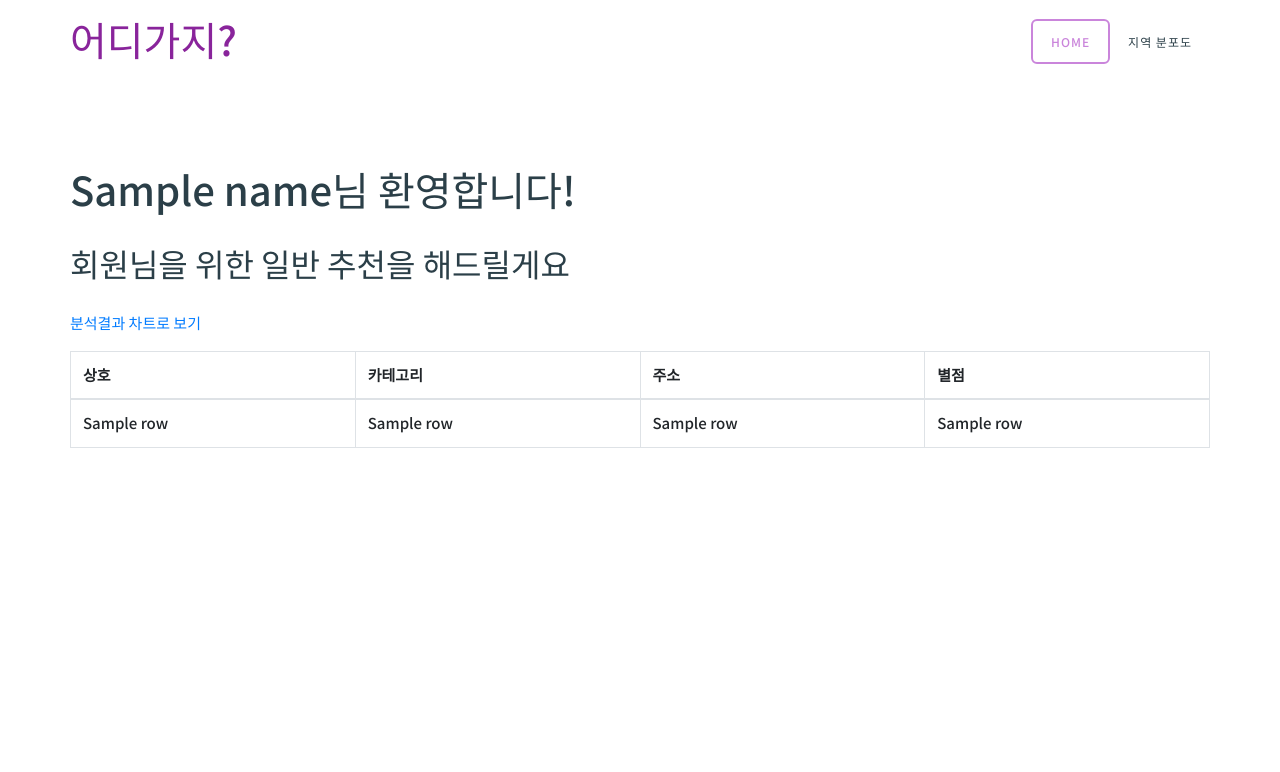
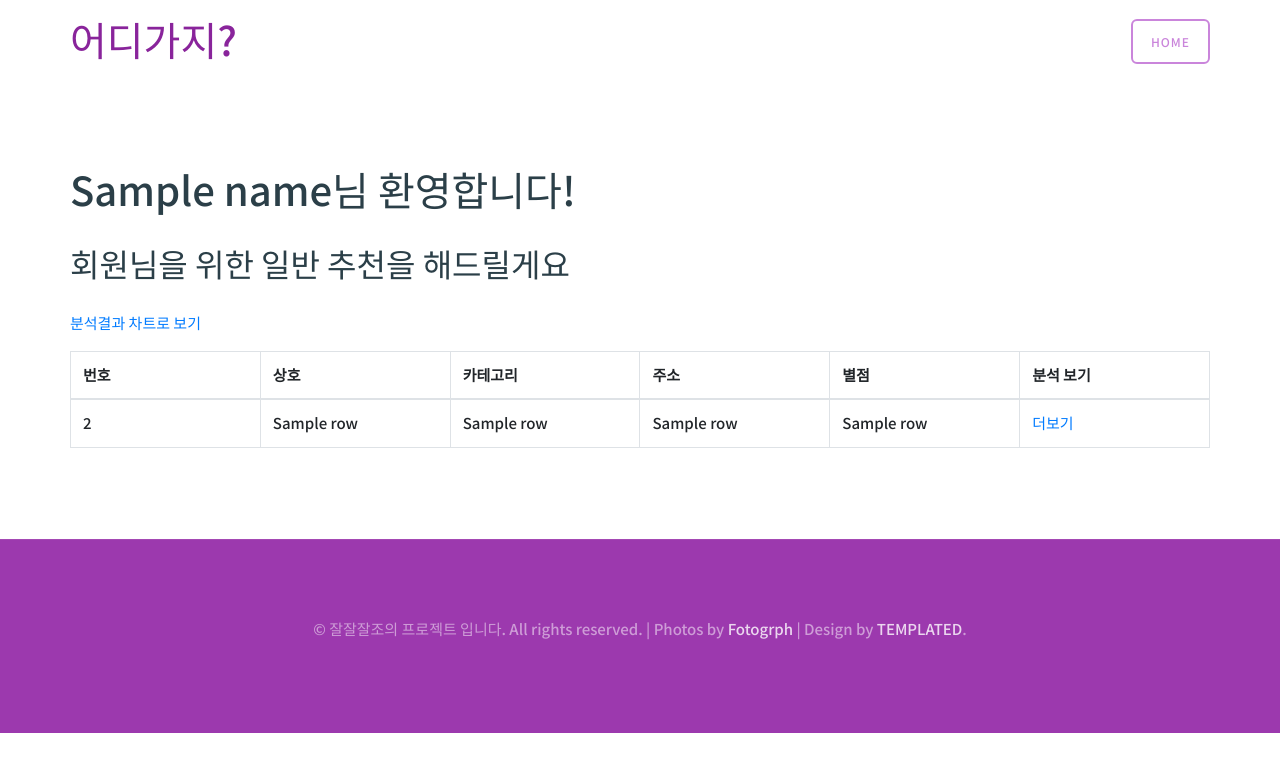
Before and after one commit to LaurentLaury/jaljaljal, a Flask app: template templates/jjj/hybrid.html in a window 1280 px wide. Shown: the top 772 px of the page. Run offline with Flask 2, Linux system fonts and the light colour scheme; the template is opened without the code that fills it: most values are stand-ins (such as "Sample title", 1, 10 or a date in 2020); parts of the project's set-up code (start-up, migrations or seed data) failed here and were passed over; some libraries are stand-ins or nearby versions.

Commit message:
추천결과 html에서 번호, 더보기 추가 / 워드 클라우드 html 수정

```diff
--- a/templates/jjj/hybrid.html
+++ b/templates/jjj/hybrid.html
@@ -1,15 +1,12 @@
 <!DOCTYPE html PUBLIC "-//W3C//DTD XHTML 1.0 Strict//EN" "http://www.w3.org/TR/xhtml1/DTD/xhtml1-strict.dtd">
-
 
 <html xmlns="http://www.w3.org/1999/xhtml">
 <head>
-    <link href="http://fonts.googleapis.com/css?family=Varela" rel="stylesheet" />
 <meta http-equiv="Content-Type" content="text/html; charset=utf-8" />
-    <link href="../../static/default.css" rel="stylesheet" type="text/css" media="all">
-    <link href="../../static/fonts.css" rel="stylesheet" type="text/css" media="all">
-    <title>회원 일반추천</title>
-    <meta name="keywords" content="" />
-    <meta name="description" content="" />
+    <link href="../../static/default.css" rel="stylesheet", type="text/css" media="all">
+    <link href="../../static/fonts.css" rel="stylesheet", type="text/css" media="all">
+    <title>카테고리 추천 결과</title>
+    <script src="//code.jquery.com/jquery-3.3.1.min.js"></script>
 
     <script src="https://code.jquery.com/jquery-3.3.1.slim.min.js" integrity="sha384-q8i/X+965DzO0rT7abK41JStQIAqVgRVzpbzo5smXKp4YfRvH+8abtTE1Pi6jizo" crossorigin="anonymous"></script>
     <script src="https://cdnjs.cloudflare.com/ajax/libs/popper.js/1.14.3/umd/popper.min.js" integrity="sha384-ZMP7rVo3mIykV+2+9J3UJ46jBk0WLaUAdn689aCwoqbBJiSnjAK/l8WvCWPIPm49" crossorigin="anonymous"></script>
@@ -19,19 +16,74 @@
     <link rel="stylesheet" href="https://stackpath.bootstrapcdn.com/bootstrap/4.5.0/css/bootstrap.min.css" integrity="sha384-9aIt2nRpC12Uk9gS9baDl411NQApFmC26EwAOH8WgZl5MYYxFfc+NcPb1dKGj7Sk" crossorigin="anonymous">
     <script src="https://stackpath.bootstrapcdn.com/bootstrap/4.5.0/js/bootstrap.min.js" integrity="sha384-OgVRvuATP1z7JjHLkuOU7Xw704+h835Lr+6QL9UvYjZE3Ipu6Tp75j7Bh/kR0JKI" crossorigin="anonymous"></script>
 
+
+
+
 	<link rel="stylesheet" href="https://use.fontawesome.com/releases/v5.5.0/css/all.css">
 	<link rel="stylesheet" href="https://cdnjs.cloudflare.com/ajax/libs/font-awesome/4.7.0/css/font-awesome.min.css">
-
+    <script src="https://ajax.googleapis.com/ajax/libs/jquery/3.3.1/jquery.min.js"></script>
+    <script src="https://cdnjs.cloudflare.com/ajax/libs/Counter-Up/1.0.0/jquery.counterup.js"></script>
+    <script src="https://cdnjs.cloudflare.com/ajax/libs/waypoints/4.0.1/jquery.waypoints.js"></script>
+    <link href="https://fonts.googleapis.com/css2?family=Noto+Sans+KR:wght@500&display=swap" rel="stylesheet">
 
     <style>
+
+    a.top{
+			position: fixed;
+			display: none;
+			bottom: 20px;
+			right: 20px;
+			z-index: 99;
+			border: 1px;
+			border-style: solid;
+			border-color: rgba(77,77,77,0.1);
+			outline: none;
+			background-color: #212121;
+			color: #ffffff;
+			font-size: 1em;
+			font-weight: bold;
+			cursor: pointer;
+			padding: 25px 29px;
+			border-radius: 1px;
+		}
+
+		a.top:hover{
+			background-color: #47b9e4;
+			border: 1px;
+			border-style: solid;
+			border-color: rgba(77,77,77,0.1);
+		}
       body {
         font-family: 'Noto Sans KR', sans-serif;
         font-size: 15px;
       }
+
+
+      #footer {
+			overflow: hidden;
+			padding: 5em 0em;
+			border-top: 1px solid rgba(255,255,255,0.08);
+			text-align: center;
+			font-size: 1em;
+			color: rgba(255,255,255,0.5);
+			background: #9C39AE;
+		}
     </style>
 
+    <script type="text/javascript">
+	$( document ).ready( function() {
+				$( window ).scroll( function() {
+					if ( $( this ).scrollTop() > 200 ) {
+						$( '.top' ).fadeIn();
+					} else {
+						$( '.top' ).fadeOut();
+					}
+				} );
+			} );
+	</script>
 </head>
 <body>
+
 <div id="wrapper">
 	<div id="header" class="container">
 		<div id="logo">
@@ -40,7 +92,6 @@
 		<div id="menu">
 			<ul>
 				<li class="current_page_item"><a href="/" accesskey="1" title="">Home</a></li>
-                <li><a href="#extra" accesskey="2" title="">지역 분포도</a></li>
 			</ul>
 		</div>
 
@@ -58,24 +109,32 @@
         <table class="table table-bordered">
             <thead>
             <tr>
+                <th scope="col">번호</th>
                 <th scope="col">상호</th>
                 <th scope="col">카테고리</th>
                 <th scope="col">주소</th>
                 <th scope="col">별점</th>
+                <th scope="col">분석 보기</th>
             </tr>
             </thead>
             {% for detail in data %}
             <tbody>
             <tr>
+                <td>{{data.index(detail)+1}}</td>
                 <td>{{detail[1]}}</td>
                 <td>{{detail[2]}}</td>
                 <td>{{detail[3]}}</td>
                 <td>{{detail[4]}}</td>
+                <td><a href="/text/{{detail[1]}}" >더보기</a></td>
             </tr>
             </tbody>
             {% endfor %}
         </table>
     </div>
 </div>
+<a href="#" class="top" >TOP</a>
+<div id="copyright" class="">
+	<p>&copy; 잘잘잘조의 프로젝트 입니다. All rights reserved. | Photos by <a href="http://fotogrph.com/">Fotogrph</a> | Design by <a href="http://templated.co" rel="nofollow">TEMPLATED</a>.</p>
+</div>
 </body>
 </html>
```
Lines whose indentation alone changed are shown as unchanged.
